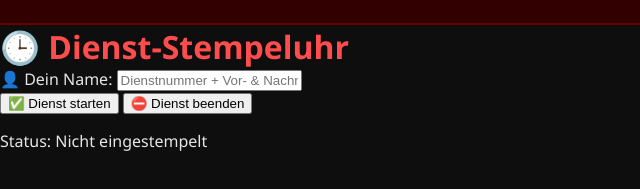
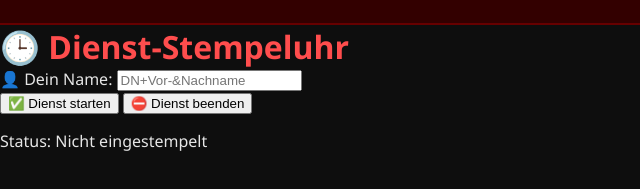
Before and after one commit to AKisON35250/Men-MD, a plain HTML site: page index.html in a window 1280 px wide. Shown: the part 333-522 px from the top of the page, 0-640 px from the left. Drawn offline with Linux system fonts and the light colour scheme.

Commit message:
Update index.html

```diff
--- a/index.html
+++ b/index.html
@@ -23,7 +23,7 @@
     <h1>🕒 Dienst-Stempeluhr</h1>
 
     <label for="name">👤 Dein Name:</label>
-    <input type="text" id="name" placeholder="Dienstnummer + Vor- & Nachname">
+    <input type="text" id="name" placeholder="DN+Vor-&Nachname">
 
     <div class="buttons">
       <button onclick="startDienst()">✅ Dienst starten</button>
```
